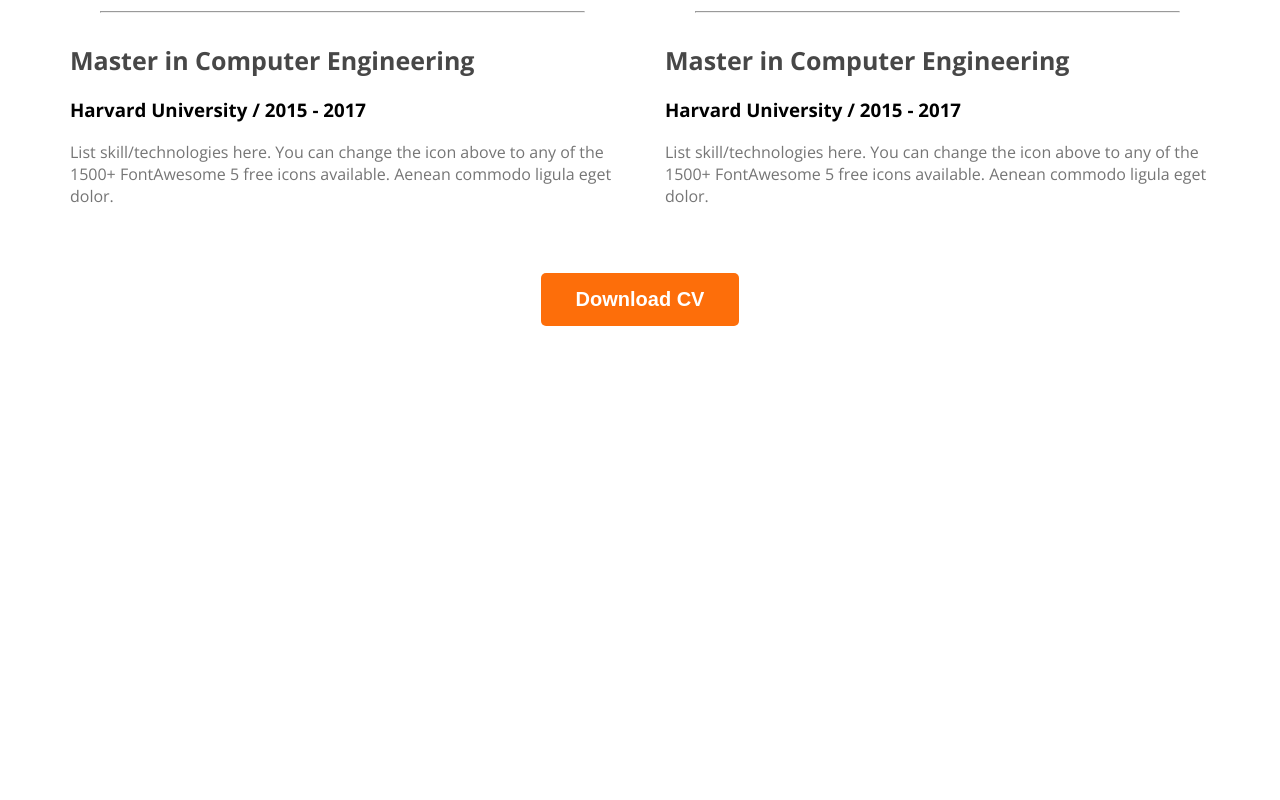
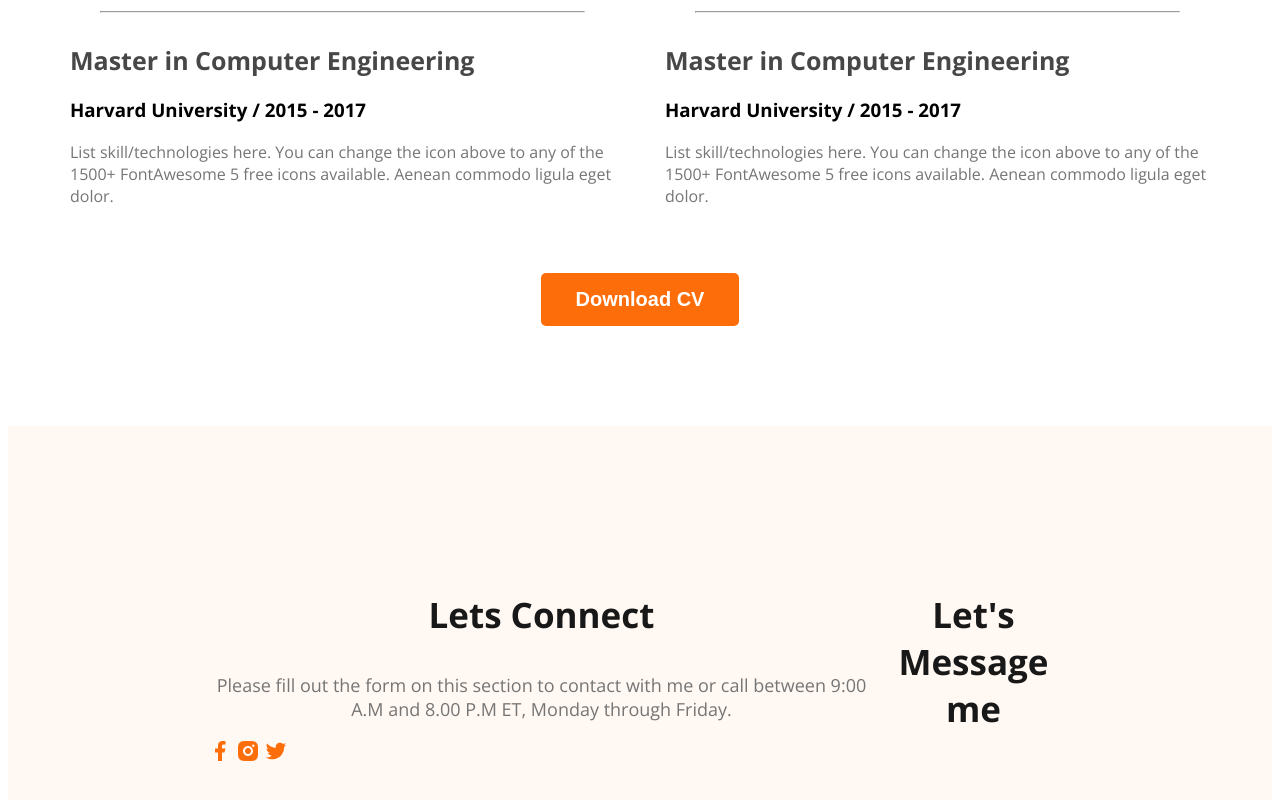
Before and after one commit to User-slcr/developer-portfolio, a plain HTML site: page index.html in a window 1280 px wide. Shown: the part 2896-3696 px from the top of the page. Before the commit the page ends 3230 px from the top, so only its background shows below. Drawn offline with nearby package versions, Linux system fonts and the light colour scheme.

Commit message:
added the change

```diff
--- a/index.html
+++ b/index.html
@@ -139,7 +139,18 @@
         </section>
     </main>
     <footer>
-
+        <div class="footer-column">
+            <h3 class="section-title">Lets Connect</h3>
+            <p class="section-description">Please fill out the form on this section to contact with me or call between 9:00 A.M and 8.00 P.M ET, Monday through Friday.</p>
+            <div class="social-links">
+                <a href=""><img src="/images/icons/facebook.png" alt=""></a>
+                <a href=""><img src="/images/icons/insta.png" alt=""></a>
+                <a href=""><img src="/images/icons/twitter.png" alt=""></a>
+            </div>
+        </div>
+        <div class="footer-column">
+            <h3 class="section-title">Let's Message me</h3>
+        </div>
     </footer>
 </body>
 </html>
--- a/styles/portfolio.css
+++ b/styles/portfolio.css
@@ -161,3 +161,10 @@ main section{
     text-align: center;
     margin-top: 50px;
 }
+
+footer{
+    display: flex;
+    background-color: #FFF8F3;
+    padding: 130px 200px;
+    margin-top: 100px;
+}
```
